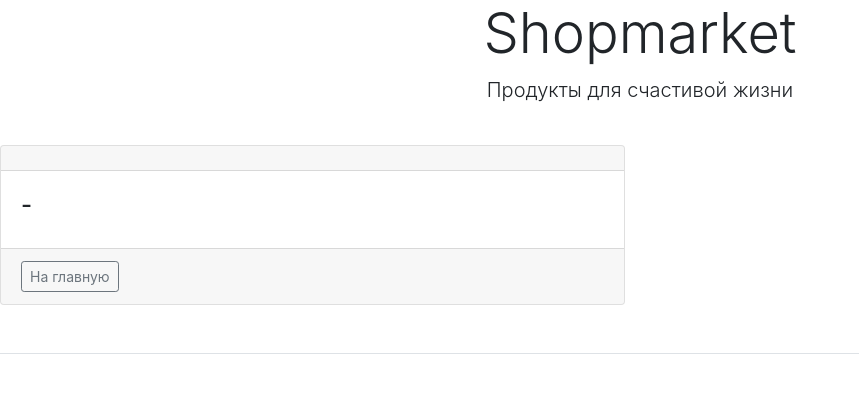
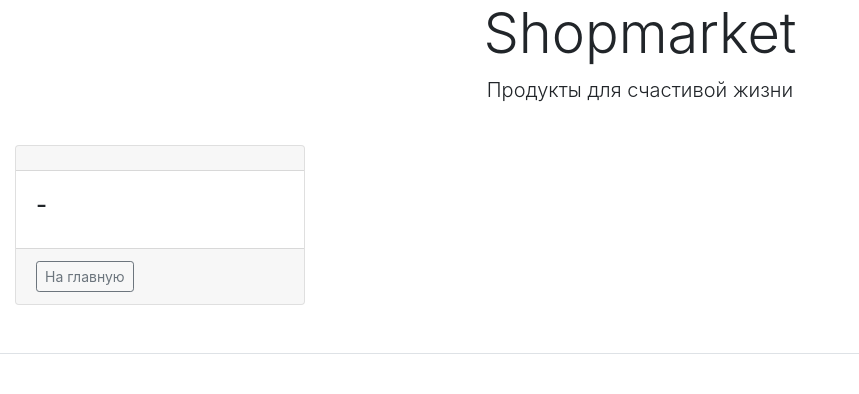
Before and after one commit to gigabait15/hm20.2, a Django app: template main/templates/main/Product_detail.html in a window 1280 px wide. Shown: the part 139-533 px from the top of the page, without its empty margins (0-859 px from the left). Run offline with Django 4.2, Linux system fonts and the light colour scheme; the template is opened without the code that fills it, so the values that code supplies are empty; some libraries are stand-ins or nearby versions.

Commit message:
задание согласно ТЗ

```diff
--- a/main/templates/main/Product_detail.html
+++ b/main/templates/main/Product_detail.html
@@ -1,8 +1,9 @@
 {% extends 'main/base.html' %}
 
 {% block content %}
+<div class="col-12">
 <div class="row">
-    <div class="col-6">
+    <div class="col-3">
         <div class="card">
             <div class="card-header">{{object.name}}</div>
             <div class="card-body">
@@ -15,4 +16,5 @@
         </div>
     </div>
 </div>
+</div>
 {% endblock content %}
--- a/main/templates/main/contact.html
+++ b/main/templates/main/contact.html
@@ -1,5 +1,5 @@
 {% extends 'main/base.html' %}
-{% block contect %}
+{% block content %}
 <div class="pricing-header px-3 py-3 pt-md-5 pb-md-4 mx-auto text-center">
     <h1 class="display-4">Контакты</h1>
 </div>
```
